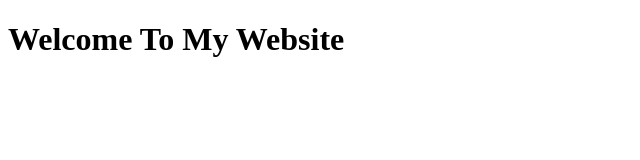
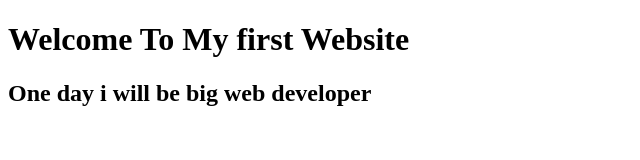
Before and after one commit to moshiur89/my-first-website, a plain HTML site: page index.html in a window 1280 px wide. Shown: the whole page, without its empty margins (0-640 px from the left). Drawn offline with Linux system fonts and the light colour scheme.

Commit message:
learn git hub very somthly

```diff
--- a/index.html
+++ b/index.html
@@ -6,6 +6,7 @@
     <title>Document</title>
 </head>
 <body>
-    <h1>Welcome To My Website</h1>
+    <h1>Welcome To My first  Website</h1>
+    <h2>One day i will be big web developer</h2>
 </body>
 </html>
```
